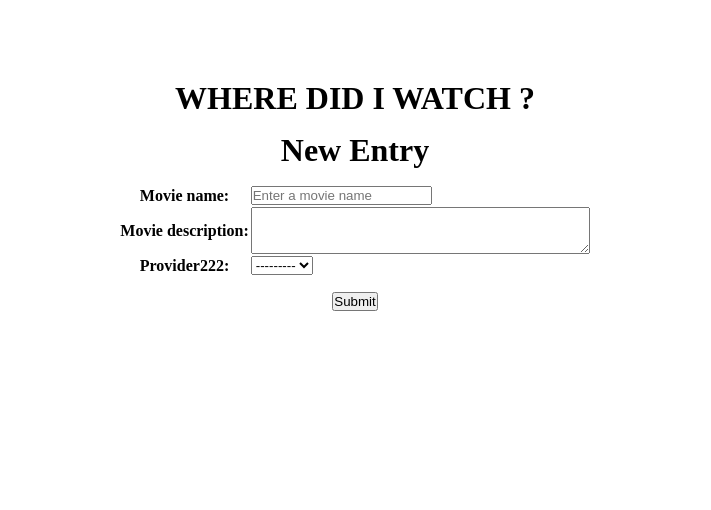
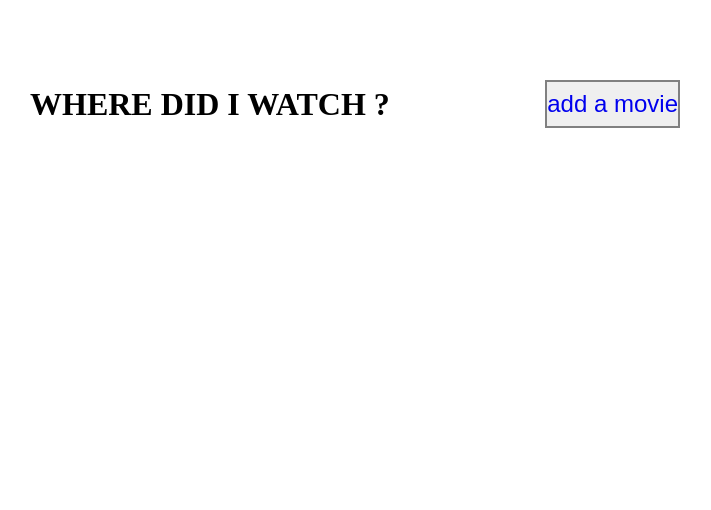
Before and after one commit to Emmanuel-cangy/WheredidIwatch, a Django app: page / in a window 1280 px wide. Shown: the top 510 px of the page, without its empty margins (285-996 px from the left). Run offline with Django 4.2, Linux system fonts and the light colour scheme; data that the repository does not hold is empty.

Commit message:
cleaned code, removed redundant css and made the add button more pretty

```diff
--- a/movies/static/movies/index.css
+++ b/movies/static/movies/index.css
@@ -1,3 +1,5 @@
+
+/* Basic css template */
 * {
   margin: 0;
   padding: 0;
@@ -12,6 +14,8 @@
   max-width: 650px;
   margin: 5rem auto;
 }
+
+
 
 .movie-cards-container {
   margin-top: 3rem;
@@ -49,48 +53,49 @@
   border: none;
   background-color: transparent;
 }
-
+.btn-card a:link, a:visited, a:hover, a:active {
+  text-decoration: none;
+}
 
 .link-back {
   background-color: blue;
   color: white;
   font-weight: bolder;
 }
-
+.link-back a:link, a:visited, a:hover, a:active {
+  text-decoration: none;
+}
 
 .text {
   font-family: Verdana, Geneva, Tahoma, sans-serif;
-
-}
-
-.form-title {
-  /* color: red; */
-  align-self: center;
-  justify-content: center;
-  text-align: center;
-  padding-bottom: 15px;
 }
 
 .form-cont {
-  /* background-color: blue; */
   display: flex;
   flex-direction: column;
   align-items: center;
   padding: 15px 0px;
 }
 
-.form {
-  display: flex;
-  flex-direction: column;
+.form-container {
+  display: grid;
+  gap: 1rem;
 }
 
-.table {
-  /* background-color: yellow; */
+.header-container{
+  display: flex;
+  justify-content: space-between;
   align-items: center;
-  align-self: center;
-  padding-bottom: 15px;
 }
 
-.btn-sub {
-  align-self: center;
+
+.btn-addmovie {
+  height: 3rem;
+  border: 2px solid grey;
+  text-decoration: none;
+  font-size: 1.5rem;
 }
+
+.btn-addmovie a:link, a:visited, a:hover, a:active {
+    text-decoration: none;
+}
--- a/movies/templates/movies/index.html
+++ b/movies/templates/movies/index.html
@@ -3,8 +3,11 @@
 
 {% block content %}
   <div class="container">
-    <h1 class="header">WHERE DID I WATCH ?
-    </h1>
+    <div class="header-container">
+      <h1 class="header">WHERE DID I WATCH ? </h1>
+      <button class="btn-addmovie"><a href="/movies/addmovie" class="link"
+            >add a movie</a></button>
+    </div>
 
     {% if latest_movie_list %}
 
@@ -20,21 +23,12 @@
       {% endfor %}
     </ul>
 
-    {% else %} {% endif %}
+    {% endif %}
 
-    <div class="form-cont">
-      <h1 class="form-title">New Entry</h1>
-      <form action="" method="post" class="form">
-        {% csrf_token %}
-        <table class="table">
-          {{form}}
-        </table>
-        <input type="submit" class="btn-sub">
-      </form>
-    </div>
+
   </div>
 {% endblock %}
 
-{% block form %}
+{% comment %} {% block form %}
 <h1>form section</h1>
-{% endblock %}
+{% endblock %} {% endcomment %}
--- a/movies/urls.py
+++ b/movies/urls.py
@@ -5,4 +5,5 @@ from . import views
 urlpatterns = [
     path('', views.index, name='index'),
     path("movies/<int:watched_id>/", views.movie, name = "movie"),
+    path("movies/addmovie", views.addmovie, name = "addmovie")
 ]
--- a/movies/views.py
+++ b/movies/views.py
@@ -7,18 +7,11 @@ from .forms import ChoiceForm
 # Create your views here.
 def index(request):
 
-    form = WatchedForm()
-    if request.method == 'POST':
-        form = WatchedForm(request.POST)
-        if form.is_valid():
-            print(request.POST)
-            form.save()
-            form = WatchedForm()
+
 
     latest_movie_list = Watched.objects.all()
     all_choice_list = Choice.objects.all()
     context = {
-        'form' :form,
         'latest_movie_list': latest_movie_list,
         'all_choice_list': all_choice_list,
     }
@@ -38,3 +31,17 @@ def movie(request, watched_id):
 
     }
     return render(request, "movies/movie.html", context)
+
+def addmovie(request):
+
+    form = WatchedForm()
+    if request.method == 'POST':
+        form = WatchedForm(request.POST)
+        if form.is_valid():
+            print(request.POST)
+            form.save()
+            form = WatchedForm()
+    context = {
+        'form' :form,
+    }
+    return render(request, 'movies/addmovie.html', context)
```
Also changed, not shown: movies/templates/movies/addmovie.html (added, +22 -0 lines).
